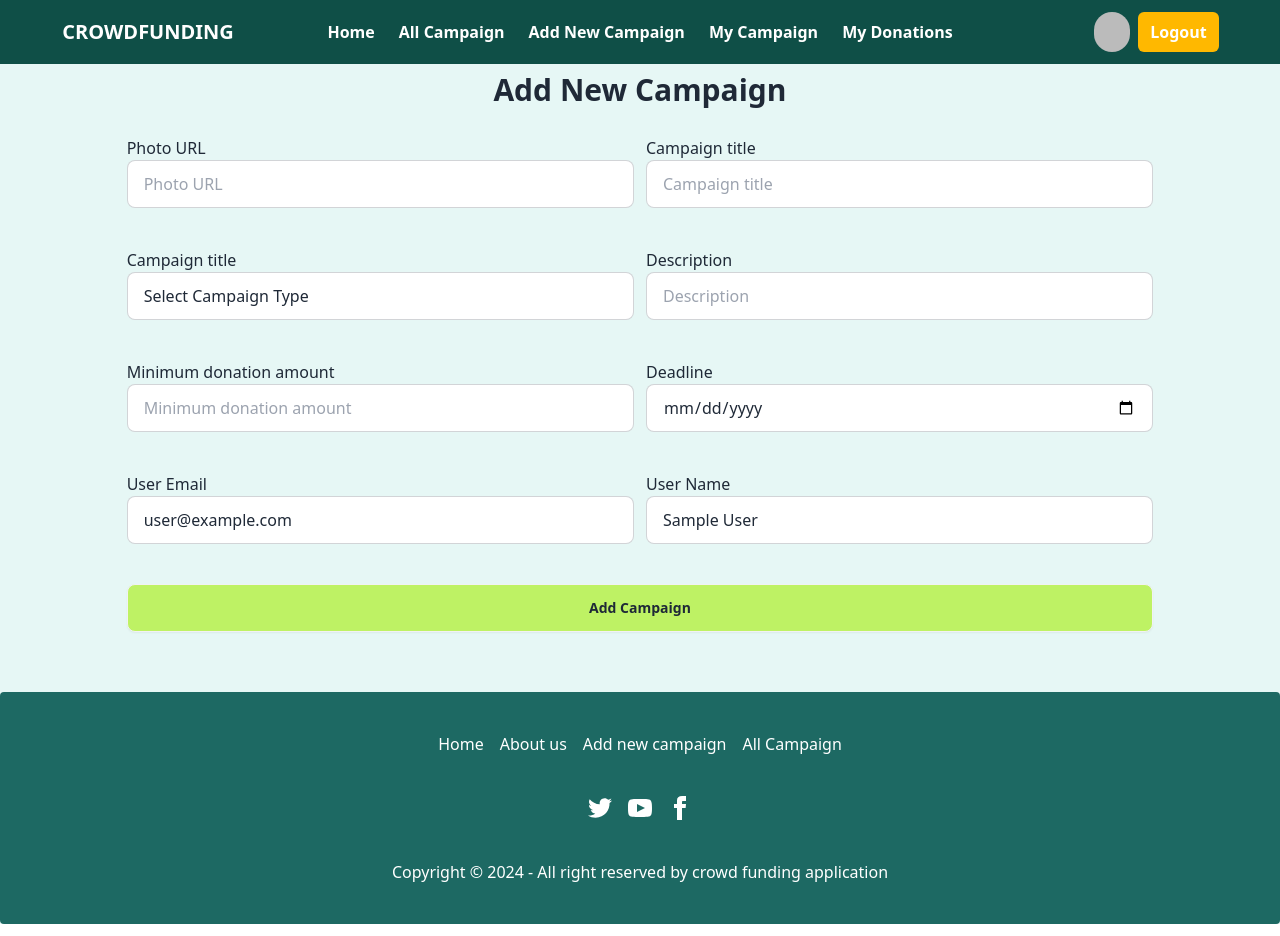
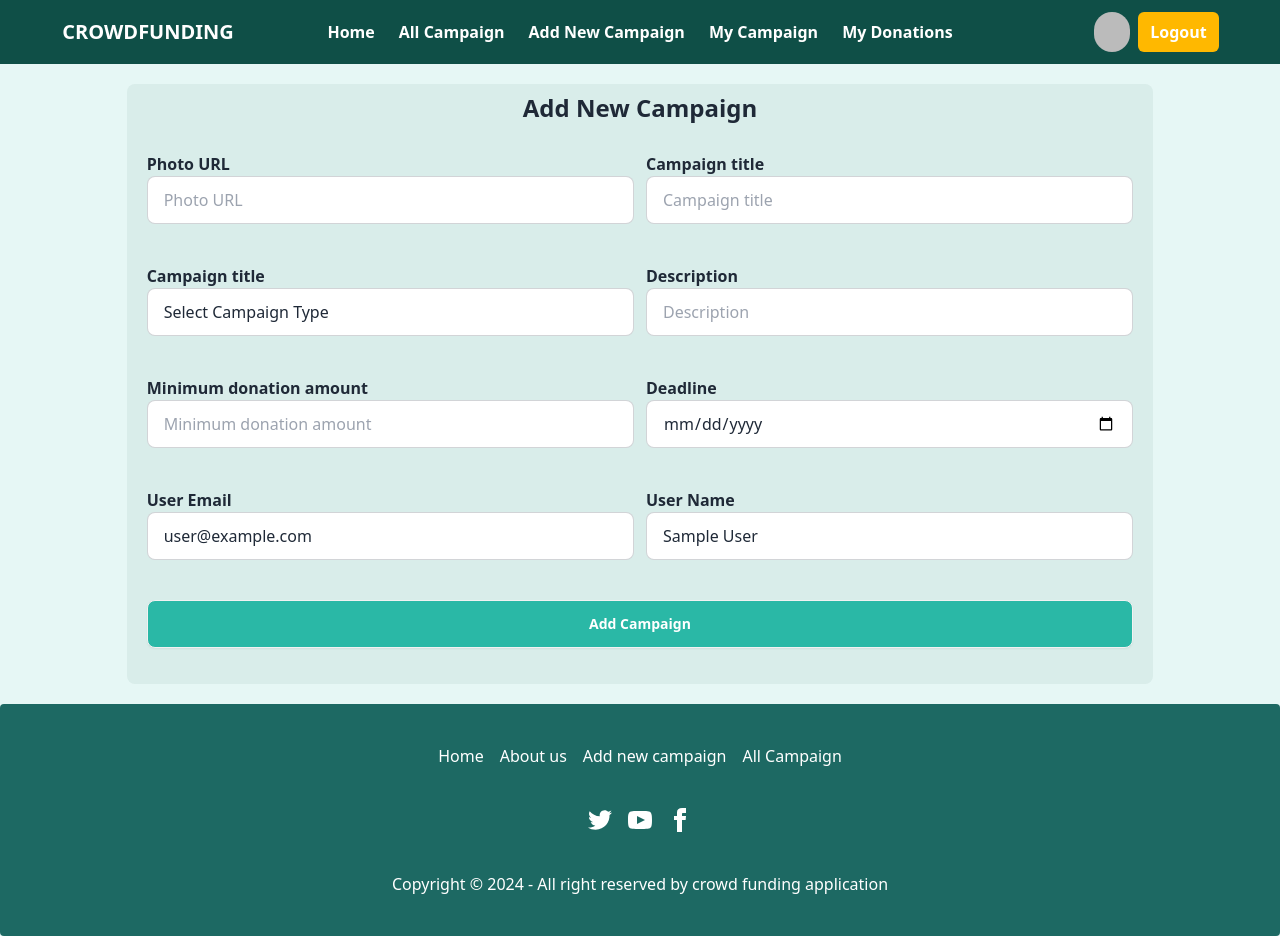
Before and after one commit to Imranul-hassan/crowd-fund-connect, a React (Vite) app: page /add-new-campaign in a window 1280 px wide. Built offline with nearby package versions, Linux system fonts and the light colour scheme; no server answers; sample sign-in values are in the browser's storage.

Commit message:
update Add new campaign page and all campaign page

```diff
--- a/src/pages/AddNewCampaign.jsx
+++ b/src/pages/AddNewCampaign.jsx
@@ -45,24 +45,24 @@ const AddNewCampaign = () => {
 
     }
     return (
-        <div>
-           <h3 className="text-3xl text-center font-bold py-2">Add New Campaign</h3>
+        <div className='bg-[#d9edea] m-5 rounded-lg'>
+           <h3 className="text-2xl text-center font-bold py-2">Add New Campaign</h3>
             <form onSubmit={handleAddCampaign}>
                 <div>
                     <div className="md:flex gap-3 p-5">
                         <div className="md:w-1/2">
-                            <label>Photo URL</label>
+                            <label className='font-bold'>Photo URL</label>
                             <input type="text" placeholder="Photo URL" name="photo" className="input input-bordered w-full " />
                         </div>
                         <div className="md:w-1/2">
-                        <label>Campaign title</label>
+                        <label className='font-bold'>Campaign title</label>
                             <input type="text" placeholder="Campaign title" name="campaign_title" className="input input-bordered w-full " />
                         </div>
                     </div>
 
                     <div className="md:flex gap-3 p-5">
                         <div className="md:w-1/2">
-                        <label>Campaign title</label>
+                        <label className='font-bold'>Campaign title</label>
                             <select name="campaign_type" className="input input-bordered w-full">
                                 <option value="" disabled selected>
                                 Select Campaign Type
@@ -74,35 +74,35 @@ const AddNewCampaign = () => {
                             </select>
                         </div>
                         <div  className="md:w-1/2">
-                             <label>Description</label>
+                             <label className='font-bold'>Description</label>
                             <input type="text" placeholder="Description" name="description" className="input input-bordered w-full " />
                         </div>
                     </div>
                     <div className="md:flex gap-3 p-5">
                         <div  className="md:w-1/2">
-                            <label>Minimum donation amount</label>
+                            <label className='font-bold'>Minimum donation amount</label>
                             <input type="number" placeholder="Minimum donation amount" name="amount" className="input input-bordered w-full " />
                         </div>
                         <div  className="md:w-1/2">
-                            <label>Deadline</label>
+                            <label className='font-bold'>Deadline</label>
                             <input type="date" placeholder="Deadline" name="deadline" className="input input-bordered w-full " />
                         </div>
                     </div>
 
                     <div className="md:flex gap-3 p-5">
                         <div className="md:w-1/2">
-                            <label>User Email </label>
+                            <label className='font-bold'>User Email </label>
                             <input type="text" value={user.email} name="user_email" className="input input-bordered w-full " />
                         </div>
                         <div className="md:w-1/2">
-                        <label> User Name</label>
+                        <label className='font-bold'> User Name</label>
                             <input type="text" value={user.displayName} name="user_name" className="input input-bordered w-full " />
                         </div>
                     </div>
 
                 </div>
                <div className='p-5'>
-                    <input type="submit"  value='Add Campaign' className="btn btn-block bg-lime-300 mb-10 "/>
+                    <input type="submit"  value='Add Campaign' className="btn btn-block bg-[#2AB8A6] mb-4 text-white "/>
                </div>
             </form>
         </div>
--- a/src/pages/AllCampaign.jsx
+++ b/src/pages/AllCampaign.jsx
@@ -6,10 +6,10 @@ const AllCampaign = () => {
     const [campaigns, setCampaigns] = useState(loadCampaigns);
 
     return (
-        <div className="m-10">
+        <div className="mb-10">
+            <h3 className="text-2xl text-center font-bold py-2 mb-4">All Campaigns</h3>
             <div className="overflow-x-auto">
-                <table className="table">
-
+                <table className="table-auto w-full border-collapse border border-gray-300">
                     <thead>
                         <tr className="bg-gray-200">
                             <th className="border border-gray-300 px-4 py-2">Campaign Title</th>
--- a/src/pages/MyCampaign.jsx
+++ b/src/pages/MyCampaign.jsx
@@ -42,8 +42,8 @@ const MyCampaign = () => {
           });
     }
     return (
-        <div className="my-10">
-            <h2 className="text-2xl font-bold text-center mb-8">My Campaigns</h2>
+        <div className="mb-10">
+            <h2 className="text-2xl font-bold text-center p-5">My Campaigns</h2>
             <div className="overflow-x-auto">
                 <table className="table-auto w-full border-collapse border border-gray-300">
                     <thead>
--- a/src/pages/MyDonation.jsx
+++ b/src/pages/MyDonation.jsx
@@ -4,10 +4,9 @@ import DonationCard from "../components/DonationCard";
 const MyDonation = () => {
     const donations = useLoaderData();
     return (
-        <div>
-            <div className=" text-center py-6">
-                <h1 className="text-4xl font-bold text-gray-800">Donate to Make a Difference</h1>
-                <p className="text-lg text-gray-600 mt-2">Every contribution helps bring hope to those in need.</p>
+        <div className="mb-6">
+            <div className=" text-center py-4">
+                <h1 className="text-2xl font-bold text-gray-800">My Donations</h1>
             </div>
             <div className="grid md:grid-cols-3 gap-4">
             {
--- a/src/pages/UpdateCampaign.jsx
+++ b/src/pages/UpdateCampaign.jsx
@@ -51,24 +51,24 @@ const UpdateCampaign = () => {
     }
 
     return (
-        <div>
+        <div className='bg-[#aee7de] mt-5  mb-10 rounded-lg'>
            <h3 className="text-3xl text-center font-bold py-2">Update Campaign: {campaign_title}</h3>
             <form onSubmit={handleUpdateCampaign}>
                 <div>
                     <div className="md:flex gap-3 p-5">
                         <div className="md:w-1/2">
-                            <label>Photo URL</label>
+                            <label className='font-bold'>Photo URL</label>
                             <input type="text" defaultValue={photo} placeholder="Photo URL" name="photo" className="input input-bordered w-full " />
                         </div>
                         <div className="md:w-1/2">
-                        <label>Campaign title</label>
+                        <label className='font-bold'>Campaign title</label>
                             <input type="text" defaultValue={campaign_title} placeholder="Campaign title" name="campaign_title" className="input input-bordered w-full " />
                         </div>
                     </div>
 
                     <div className="md:flex gap-3 p-5">
                         <div className="md:w-1/2">
-                        <label>Campaign title</label>
+                        <label className='font-bold'>Campaign title</label>
                             <select name="campaign_type" className="input input-bordered w-full">
                                 <option value="" disabled selected>
                                 Select Campaign Type
@@ -80,35 +80,35 @@ const UpdateCampaign = () => {
                             </select>
                         </div>
                         <div  className="md:w-1/2">
-                             <label>Description</label>
+                             <label className='font-bold'>Description</label>
                             <input type="text" defaultValue={description} placeholder="Description" name="description" className="input input-bordered w-full " />
                         </div>
                     </div>
                     <div className="md:flex gap-3 p-5">
                         <div  className="md:w-1/2">
-                            <label>Minimum donation amount</label>
+                            <label className='font-bold'>Minimum donation amount</label>
                             <input type="number" defaultValue={amount} placeholder="Minimum donation amount" name="amount" className="input input-bordered w-full " />
                         </div>
                         <div  className="md:w-1/2">
-                            <label>Deadline</label>
+                            <label className='font-bold'>Deadline</label>
                             <input type="date" defaultValue={deadline} placeholder="Deadline" name="deadline" className="input input-bordered w-full " />
                         </div>
                     </div>
 
                     <div className="md:flex gap-3 p-5">
                         <div className="md:w-1/2">
-                            <label>User Email </label>
+                            <label className='font-bold'>User Email </label>
                             <input type="text" value={user.email} name="user_email" className="input input-bordered w-full " />
                         </div>
                         <div className="md:w-1/2">
-                        <label> User Name</label>
+                        <label className='font-bold'> User Name</label>
                             <input type="text" value={user.displayName} name="user_name" className="input input-bordered w-full " />
                         </div>
                     </div>
 
                 </div>
                 <div className="p-5">
-                    <input type="submit"  value='Update coffee' className="btn btn-block bg-lime-300 mb-10"/>
+                    <input type="submit"  value='Update Campaign' className="btn btn-block bg-emerald-600 text-white font-bold mb-4"/>
                 </div>
             </form>
         </div>
```
